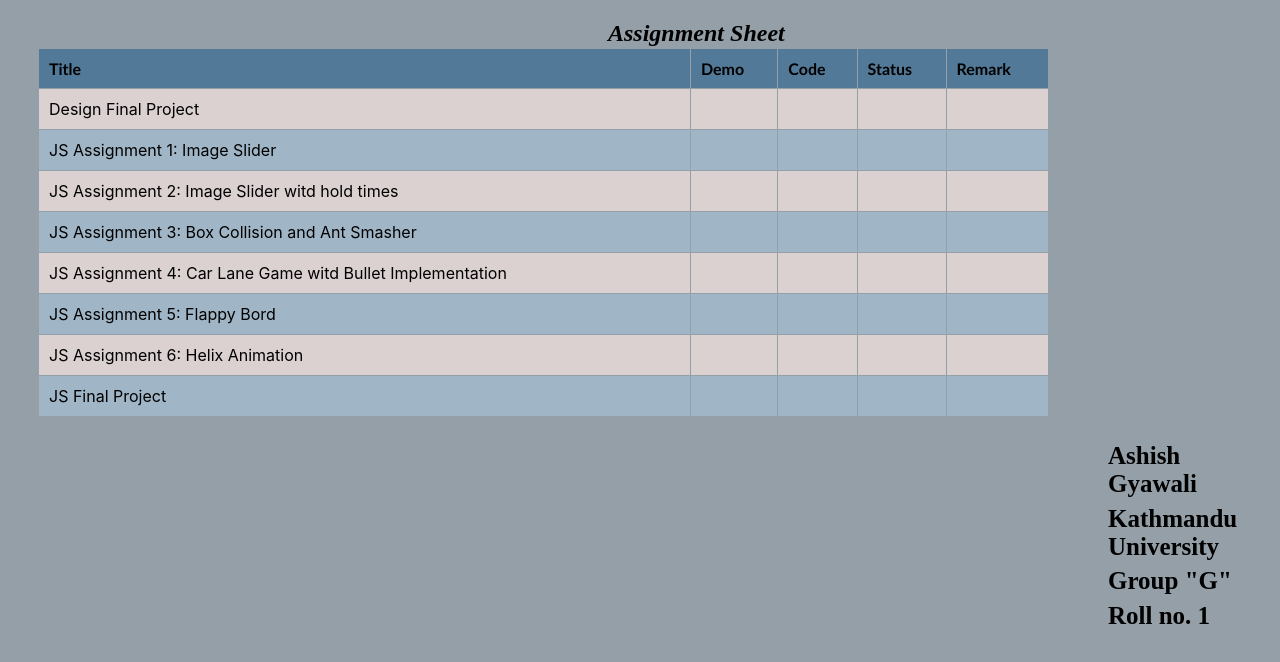
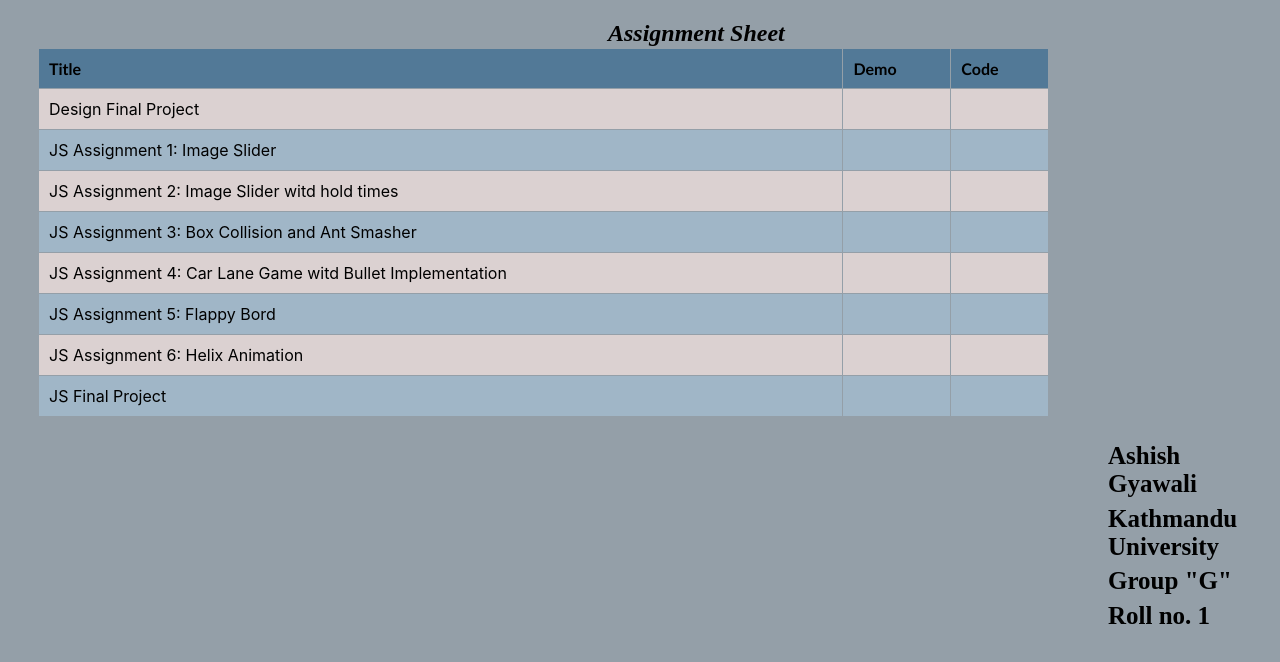
Before and after one commit to asis012/HTML-CSS-JS-assignments, a plain HTML site: page assignmentsheet/index.html in a window 1280 px wide. Drawn offline with Linux system fonts and the light colour scheme.

Commit message:
Update index.html
removing status and remarks

```diff
--- a/assignmentsheet/index.html
+++ b/assignmentsheet/index.html
@@ -14,64 +14,55 @@
                 <th>Title</th>
                 <th>Demo</th>
                 <th>Code</th>
-                <th>Status</th>
-                <th>Remark</td>
+
         </tr>
         <tr>
                 <td>Design Final Project</td>
                 <td></td>
                 <td></td>
-                <td></td>
-                <td></td>
+
         </tr>
         <tr>
                 <td>JS Assignment 1: Image Slider</td>
                 <td></td>
                 <td></td>
-                <td></td>
-                <td></td>
+
         </tr>
         <tr>
                 <td>JS Assignment 2: Image Slider witd hold times</td>
                 <td></td>
                 <td></td>
-                <td></td>
-                <td></td>
+
         </tr>
         <tr>
                 <td>JS Assignment 3: Box Collision and Ant Smasher</td>
                 <td></td>
                 <td></td>
-                <td></td>
-                <td></td>
+
         </tr>
         <tr>
                 <td>JS Assignment 4: Car Lane Game witd Bullet Implementation</td>
                 <td></td>
                 <td></td>
-                <td></td>
-                <td></td>
+
         </tr>
         <tr>
                 <td>JS Assignment 5: Flappy Bord</td>
                 <td></td>
                 <td></td>
-                <td></td>
-                <td></td>
+
         </tr>
         <tr>
                 <td>JS Assignment 6: Helix Animation</td>
                 <td></td>
                 <td></td>
-                <td></td>
-                <td></td>
+
         </tr>
         <tr>
                 <td>JS Final Project</td>
                 <td></td>
                 <td></td>
-                <td></td>
-                <td></td>
+
         </tr>
 
     </table>
```
